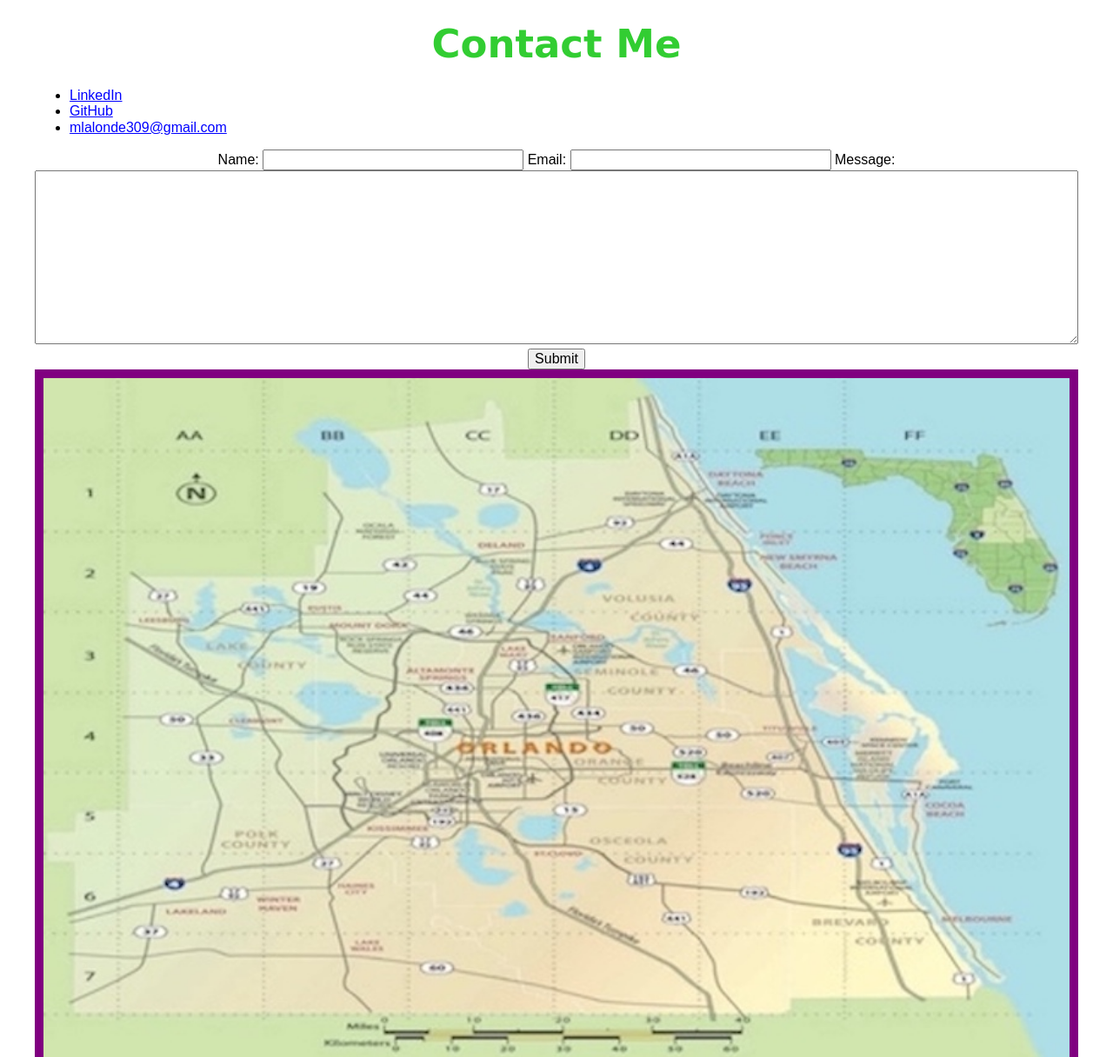
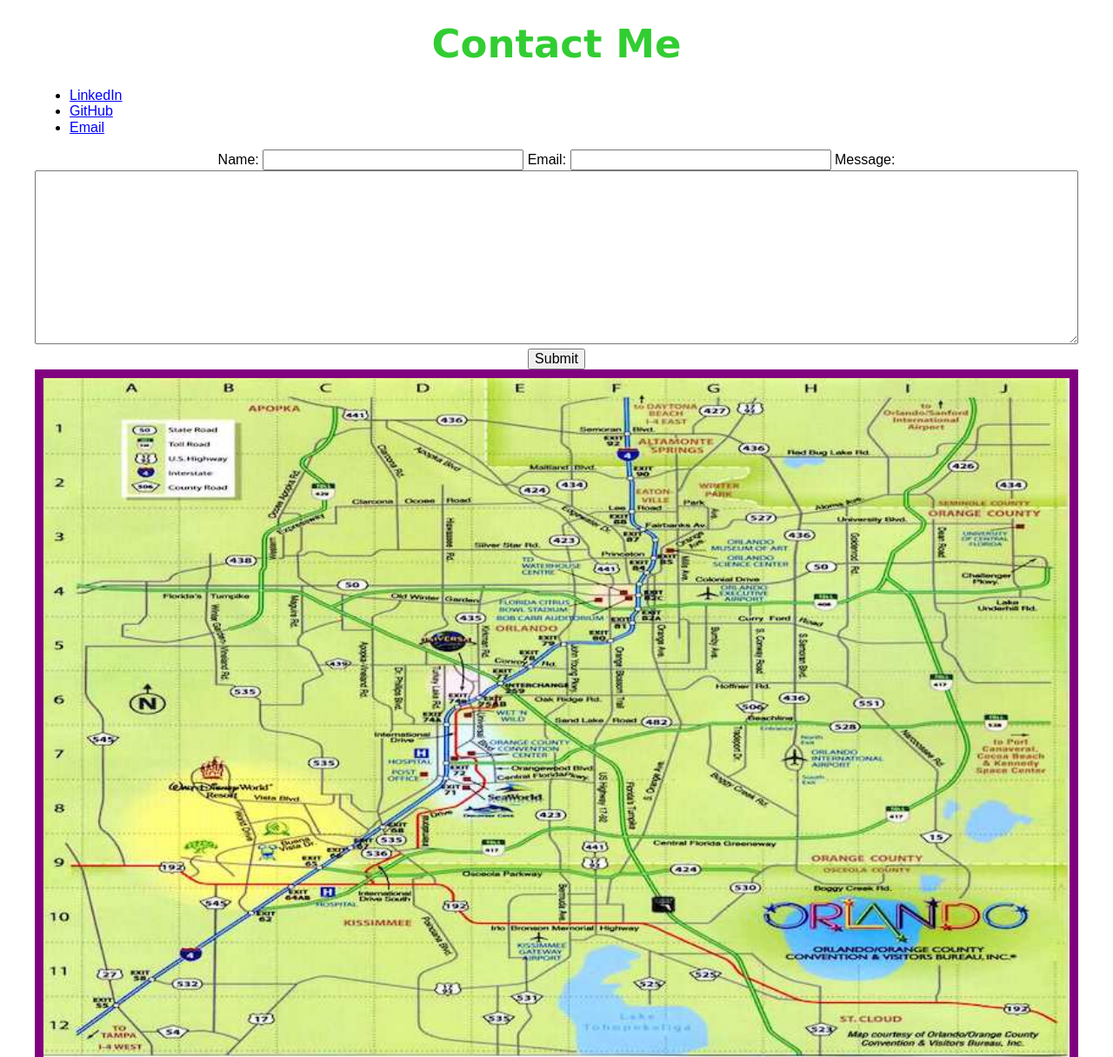
Before and after one commit to mismyl123/Portfolio, a plain HTML site: page index.html in a window 1280 px wide. Shown: the part 2520-3736 px from the top of the page at 87% size. Drawn offline with nearby package versions, Linux system fonts and the light colour scheme.

Commit message:
Update index.html

```diff
--- a/index.html
+++ b/index.html
@@ -226,7 +226,7 @@
 		<ul>
 			<li><a href="https://www.linkedin.com/in/michelle-lalonde/">LinkedIn</a></li>
 			<li><a href="https://github.com/mismyl123">GitHub</a></li>
-			<li><a href="mailto:mlalonde309@gmail.com">mlalonde309@gmail.com</a></li>
+			<li><a href="mailto:mlalonde309@gmail.com">Email</a></li>
 		</ul>
 
 		<div class="contact-form">
@@ -248,7 +248,7 @@
 
 
 				<div>
-					<img id = "contact" src = "mapOrlando.jpg"  alt = "Map of Orlando">
+					<img id = "contact" src = "OrlandoMap.jpg"  alt = "Map of Orlando">
 					</div>
 				  </div>
 
```
